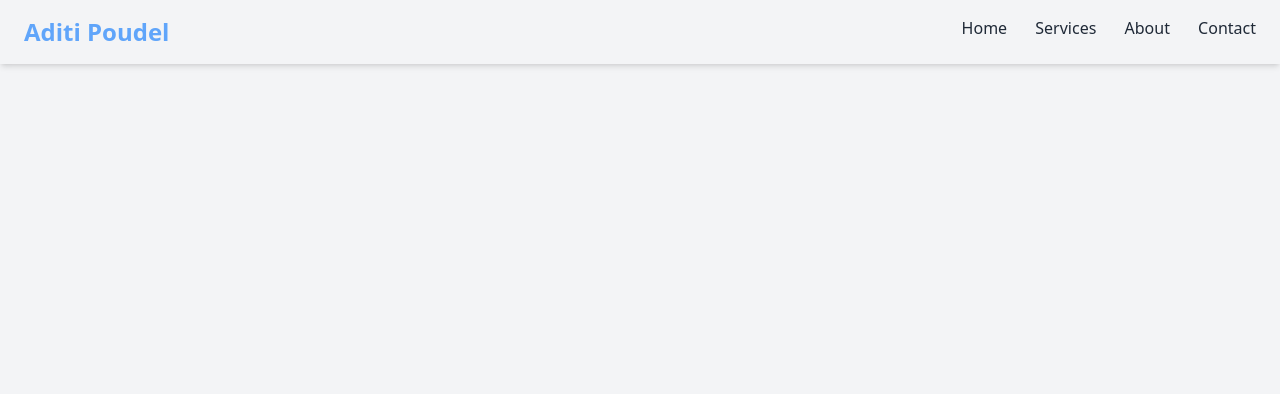
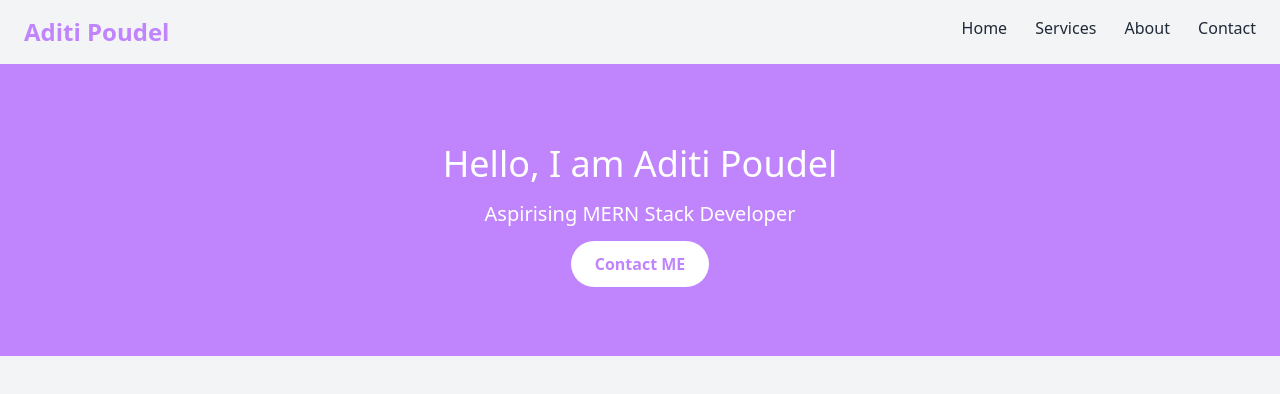
Before and after one commit to Aditipoudel44/Portfolio, a plain HTML site: page index.html in a window 1280 px wide. Drawn offline with nearby package versions, Linux system fonts and the light colour scheme.

Commit message:
[ADD]:Portfolio

```diff
--- a/index.html
+++ b/index.html
@@ -10,14 +10,22 @@
 
 <header class="bg=white shadow-md">
     <div class="max-w-7xl mx-auto px-6 py-4 flex justify-between item-center">
-        <h1 class="text-2xl font-bold text-blue-400">Aditi Poudel</h1>
+        <h1 class="text-2xl font-bold text-purple-400">Aditi Poudel</h1>
         <nav class="space-x-6">
-            <a href="#home" class="hover:text-blue-400">Home</a>
-            <a href="#services" class="hover:text-blue-400">Services</a>
-            <a href="#about" class="hover:text-blue-400">About</a>
-            <a href="#contact" class="hover:text-blue-400">Contact</a>
+            <a href="#home" class="hover:text-purple-400">Home</a>
+            <a href="#services" class="hover:text-purple-400">Services</a>
+            <a href="#about" class="hover:text-purple-400">About</a>
+            <a href="#contact" class="hover:text-purple-400">Contact</a>
         </nav>
         </div>
     </header>
+    <section id="home" class="bg-purple-400 text-white py-20">
+        <div class="max-w-7xl mx-auto px-6 text-center">
+            <h2 class="text-4xl font bold mb-4">Hello, I am Aditi Poudel </h2>
+            <p class="text-xl mb-6">Aspirising MERN Stack Developer </p>
+            <a href="#contact" class="bg-white text-purple-400 px-6 py-3 rounded-full font-semibold hover:bg-gray-200">Contact ME</a>
+        </div>
+    </section>
+
 </body>
 </html>
```
